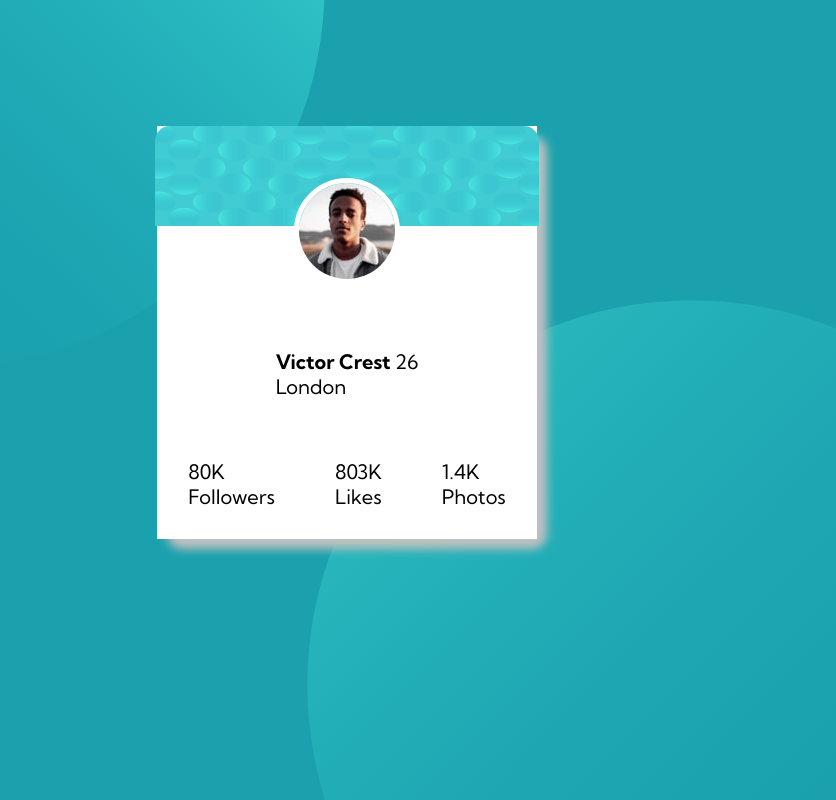
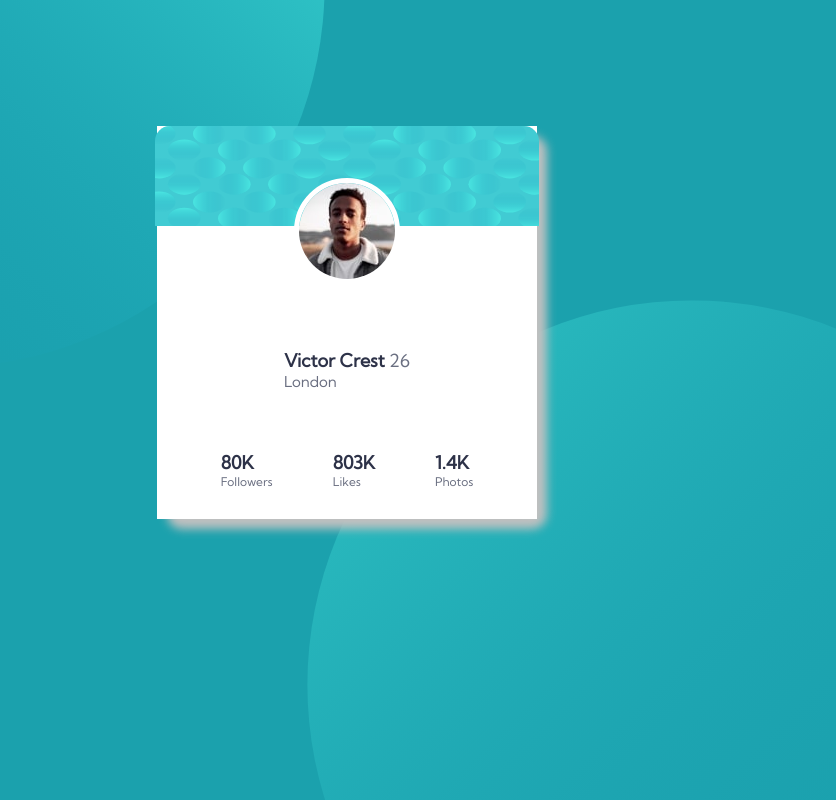
Before and after one commit to readwalkerchang/frontendmenter_Profile-card-component, a plain HTML site: page index.html in a window 1280 px wide. Shown: the whole page, without its empty margins (293-1129 px from the left). Drawn offline with Linux system fonts and the light colour scheme.

Commit message:
fix: font size, colour and weight

```diff
--- a/index.html
+++ b/index.html
@@ -21,24 +21,24 @@
   <div class="flex-container-card">
 
     <div class="flex-container-element">
-      <div id = "bold">Victor Crest <span id = "light">26</span></div>
-      <div>London</div>
+      <div class="bold">Victor Crest <span class="light-grey">26</span></div>
+      <div class="light-grey-md">London</div>
     </div>
   </div>
   <div class="flex-container-card">
 
 
     <div class="flex-container-element">
-      <div>80K</div>
-      <div>Followers</div>
+      <div class="bold">80K</div>
+      <div class="light-grey-sm">Followers</div>
     </div>
     <div class="flex-container-element">
-      <div>803K</div>
-      <div>Likes</div>
+      <div class="bold">803K</div>
+      <div class="light-grey-sm">Likes</div>
     </div>
     <div class="flex-container-element">
-      <div>1.4K</div>
-      <div>Photos</div>
+      <div class="bold">1.4K</div>
+      <div class="light-grey-sm">Photos</div>
     </div>
   </div>
 </div>
--- a/style.css
+++ b/style.css
@@ -1,5 +1,4 @@
 @import url('https://fonts.googleapis.com/css2?family=Kumbh+Sans&display=swap');
-@import url('https://fonts.googleapis.com/css2?family=Kumbh+Sans:wght@700&display=swap');
 /* font & colour*/
 :root {
     --color-primary: hsl(185, 75%, 39%);
@@ -9,12 +8,27 @@
     --font-light: 400;
 
   }
-#bold{
+.bold{
     font-weight: var(--font-bold);
+    color:var(--color-dark);
+    font-size: 18px;
 }
 
-#light{
+.light-grey{
     font-weight: var(--font-light);
+    color: var(--color-grey);
+}
+
+.light-grey-md{
+    font-weight: var(--font-light);
+    color: var(--color-grey);
+    font-size: 15px;
+}
+
+.light-grey-sm{
+    font-weight: var(--font-light);
+    color: var(--color-grey);
+    font-size: 12px;
 }
 
 body{
```
